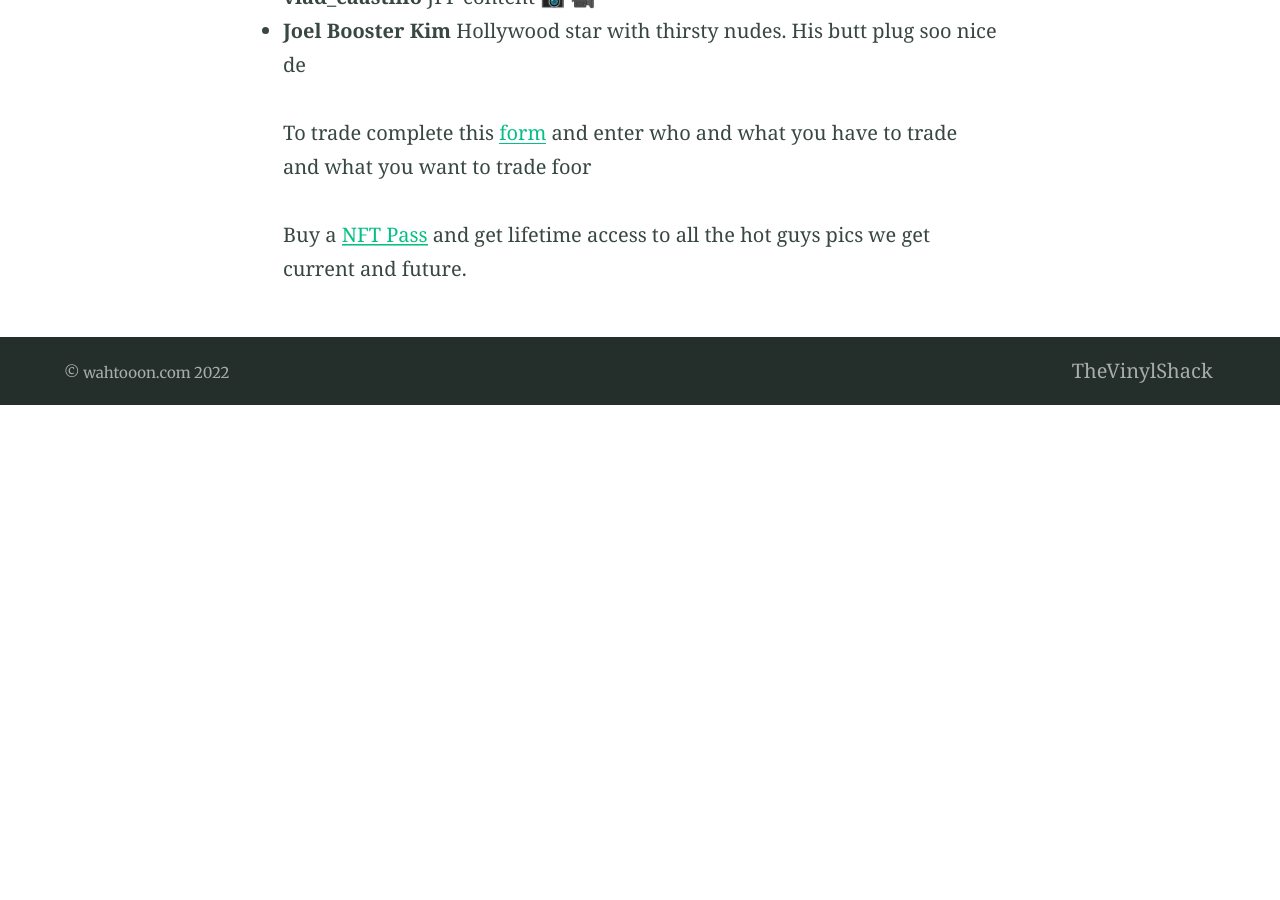
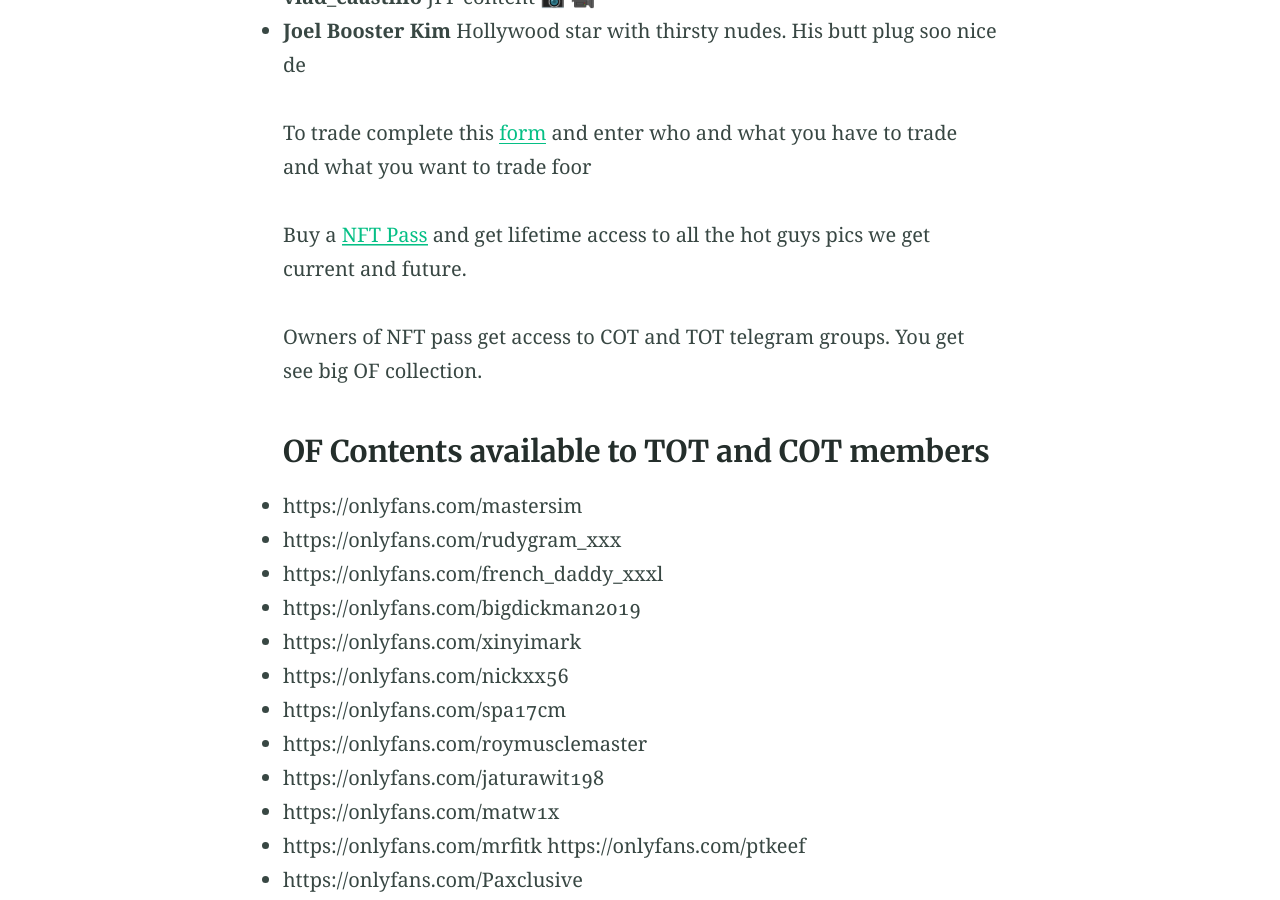
Before and after one commit to heynathanlum/wahtoon, a Jekyll site: the page built from xxx-list.md, in a window 1280 px wide and 900 px high, scrolled down 2447 px. Built offline with Jekyll 4.4.1, drawn with Linux system fonts in a browser that asks for light colours; before the commit the page ends 2852 px from its top, so only the background shows below that; some of the changed text lies outside the part shown.

Commit message:
Update xxx-list.md

```diff
--- a/xxx-list.md
+++ b/xxx-list.md
@@ -62,3 +62,21 @@ Wahtoon.com Singapore's best source for tasty images of Asian Persuasion celebs
 To trade complete this [form](https://shoppy.gg/@heynathanlum/query) and enter who and what you have to trade and what you want to trade foor
 
 Buy a [NFT Pass](https://opensea.io/collection/thevinylshacktastycollection?search[sortAscending]=true&search[sortBy]=PRICE&search[toggles][0]=BUY_NOW) and get lifetime access to all the hot guys pics we get current and future.
+
+
+Owners of NFT pass get access to COT and TOT telegram groups.
+You get see big OF collection.
+### OF Contents available to TOT and COT members
+- https://onlyfans.com/mastersim
+- https://onlyfans.com/rudygram_xxx
+- https://onlyfans.com/french_daddy_xxxl
+- https://onlyfans.com/bigdickman2019
+- https://onlyfans.com/xinyimark
+- https://onlyfans.com/nickxx56
+- https://onlyfans.com/spa17cm
+- https://onlyfans.com/roymusclemaster
+- https://onlyfans.com/jaturawit198
+- https://onlyfans.com/matw1x
+- https://onlyfans.com/mrfitk https://onlyfans.com/ptkeef
+- https://onlyfans.com/Paxclusive
+- https://onlyfans.com/joshchovip
```
